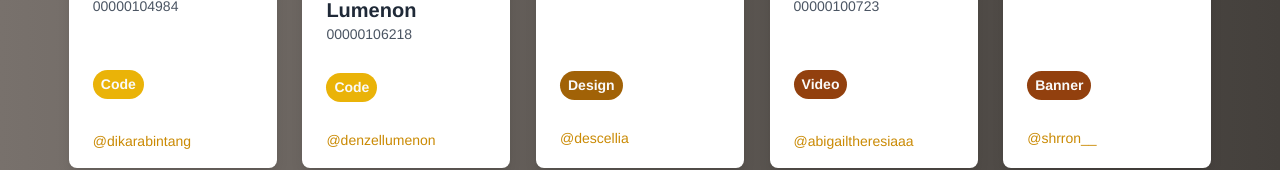
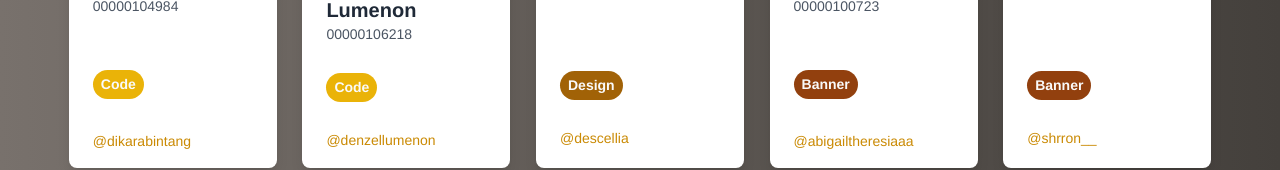
Before and after one commit to Kairose8/project-nusantara, a React (Vite) app: page /AboutUs in a window 1280 px wide. Shown: the part 548-718 px from the top of the page. Built offline with nearby package versions, Linux system fonts and the light colour scheme; a web font is replaced by a local one.

Commit message:
Update Credit.jsx

```diff
--- a/src/pages/Credit.jsx
+++ b/src/pages/Credit.jsx
@@ -117,7 +117,7 @@ export default function AboutUs() {
           </div>
           <div class="px-6 py-4 ">
             <span class="inline-block px-2 py-1 font-semibold text-zinc-50 bg-amber-800 rounded-full">
-              Video
+              Banner
             </span>
           </div>
           <div class="px-6 py-4 ">
```
